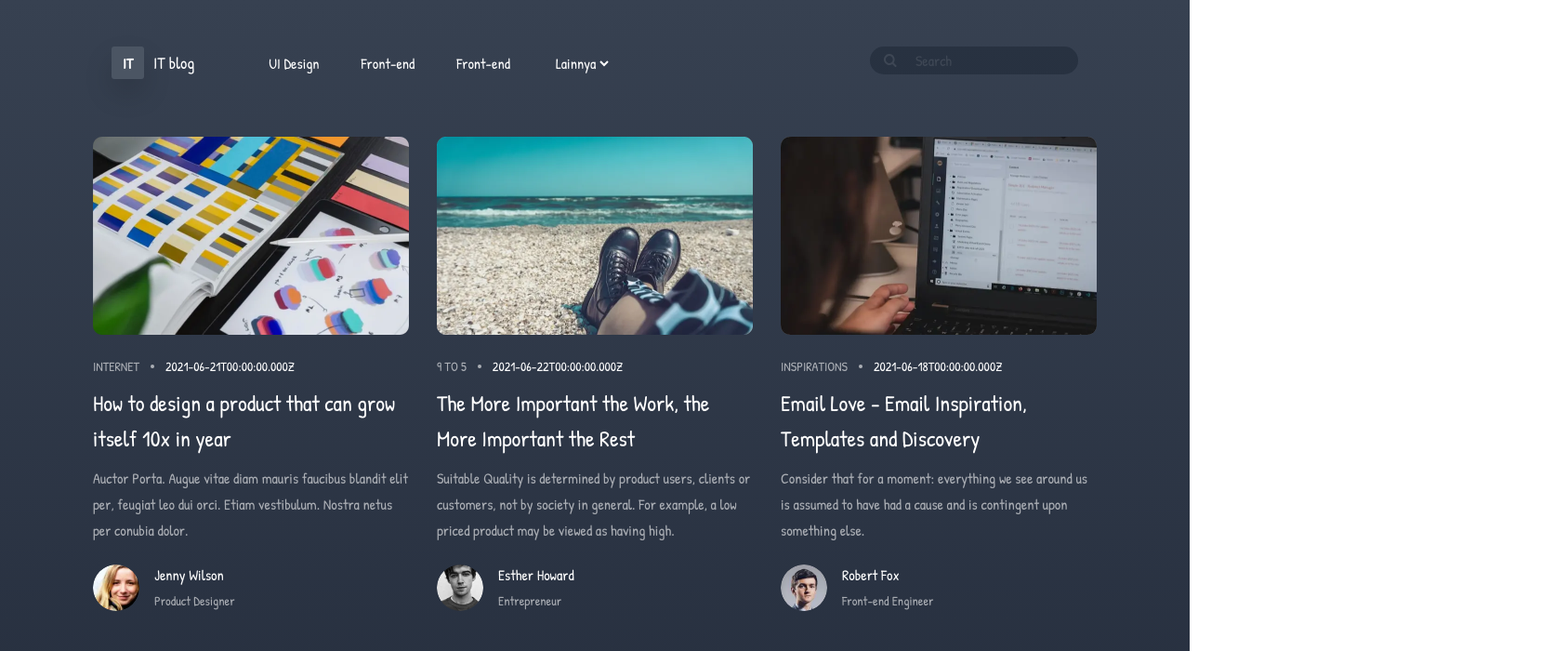
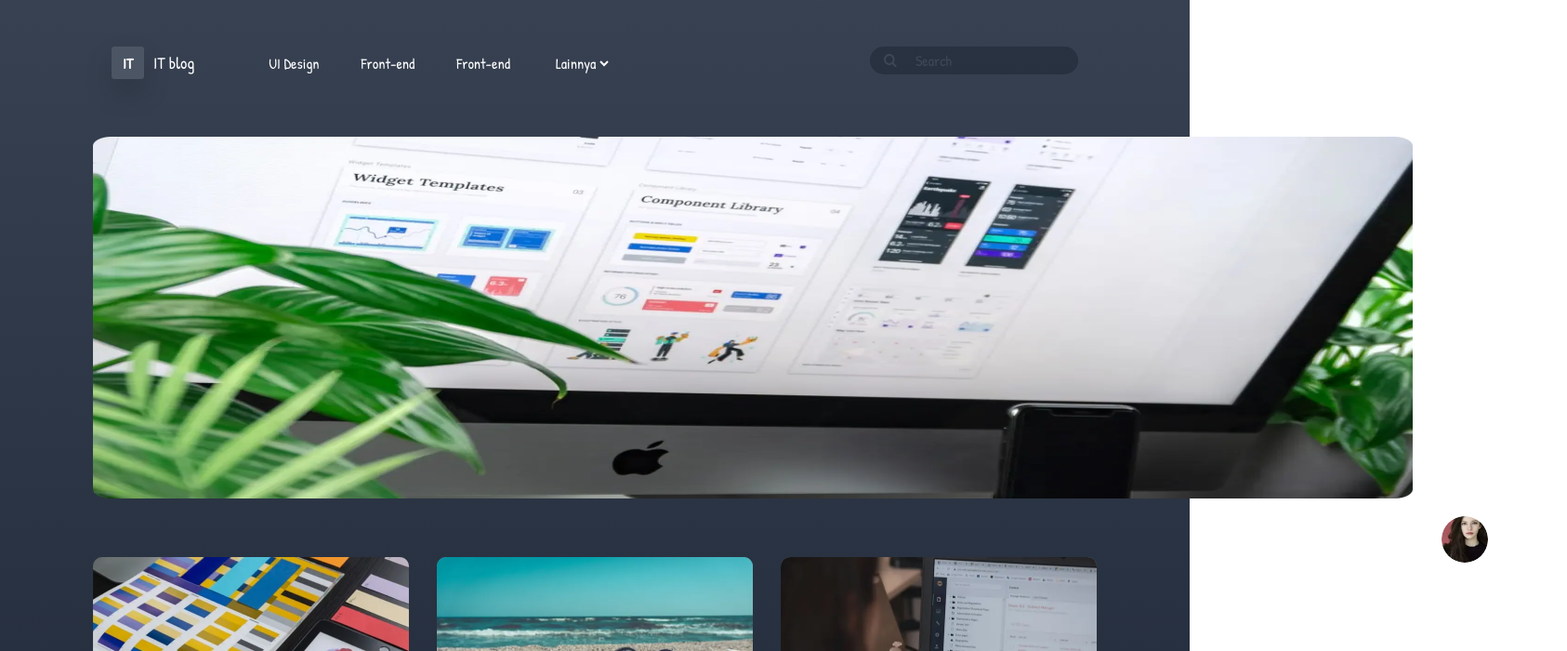
Before and after one commit to Bloge-17/bloge, a React (Vite) app: page / in a window 1280 px wide. Shown: the top 700 px of the page at 93% size, 1686 px wide, since content can reach past the window. Built offline with nearby package versions, Linux system fonts and the light colour scheme; data requests are answered from the project's data file.

Commit message:
context , last date post (#13)

```diff
--- a/src/App.jsx
+++ b/src/App.jsx
@@ -1,36 +1,15 @@
-import { useEffect, useState } from "react";
 import "./App.scss";
 import { Header } from "./layout/Header/Header";
-import { Card } from "./layout/components/Card/Card";
-import { Main } from "./layout/components/Main/Main";
+import { Main } from "./components/Main/Main";
+import { CardProvider } from "./providers/context/CardProvider";
 
 function App() {
-  const [data, setData] = useState([]);
-
-  useEffect(() => {
-    async function renderCards() {
-      try {
-        const response = await fetch("http://localhost:3000/cards");
-
-        if (response.ok) {
-          const arr = await response.json();
-          setData(arr);
-        } else {
-          console.log("error");
-        }
-      } catch (e) {
-        console.log(e);
-      }
-    }
-    renderCards();
-  }, []);
-
-  let cards = data.map((el) => <Card {...el} key={el.id} />);
-
   return (
     <>
-      <Header />
-      <Main cards={cards} />
+      <CardProvider>
+        <Header />
+        <Main />
+      </CardProvider>
     </>
   );
 }
--- a/src/layout/components/Card/Card.jsx
+++ b/src/components/Card/Card.jsx
@@ -2,20 +2,40 @@ import "./Card.scss";
 
 import React from "react";
 
-export const Card = ({ image, theme, date, heading, text, author }) => {
+export const Card = ({ image, theme, date, heading, text, author, lastPost}) => {
+let arrMonth = [
+  "Jan",
+  "Feb",
+  "Mar",
+  "Apr",
+  "May",
+  "Jun",
+  "Jul",
+  "Aug",
+  "Sep",
+  "Oct",
+  "Nov",
+  "Dec",
+];
 
 
+  let d = new Date(date)
+  let month = arrMonth[d.getMonth()]
+  let day = d.getDate()
+  let year =d.getFullYear()
 
+
+  let stamp = +d
 
 
   return (
 
-    <article className="post">
-      <img className="post__img" src={image} alt="pic" />
+    <article className={stamp===lastPost ? "last-post" : "post"}  >
+      <img className={stamp===lastPost ? "last__img" : "post__img"} src={image} alt="pic" />
       <div className="post__content">
         <p className="post__theme">{theme}</p>
         <span className="point"></span>
-        <p className="post__date">{date}</p>
+        <p className="post__date">{month} {day}, {year}</p>
         <h3 className="post__heading">{heading}</h3>
         <p className="post__text">{text}</p>
         <div className="post__author">
--- a/src/layout/components/Card/Card.scss
+++ b/src/components/Card/Card.scss
@@ -6,6 +6,24 @@ border-radius: 100px;
 background: rgba(255, 255, 255, 0.6);
 display: inline-block;
 
+}
+
+.last-post{
+  width: 100%;
+  display: flex;
+  grid-column-start: 1;
+  grid-column-end: 4;
+ gap: 31px;
+ max-height: 389px;
+ order: -1;
+
+ &__img{
+   object-fit: cover;
+    object-position: center;
+    max-width: 710px;
+    margin-bottom: 20px;
+    border-radius: 10px;
+ }
 }
 
 .post{
--- /dev/null
+++ b/src/components/Main/Main.jsx
@@ -0,0 +1,8 @@
+import React, { useContext } from "react";
+import "./Main.scss";
+import { CardContext } from "../../providers/context/CardContext";
+
+export const Main = () => {
+  const { cards } = useContext(CardContext);
+  return <main>{cards}</main>;
+};
--- a/src/layout/components/Main/Main.jsx
+++ /dev/null
@@ -1,6 +0,0 @@
-import React from "react";
-import "./Main.scss";
-
-export const Main = ({ cards }) => {
-  return <main>{cards}</main>;
-};
--- /dev/null
+++ b/src/providers/context/CardContext.js
@@ -0,0 +1,3 @@
+import { createContext } from "react";
+
+export const CardContext = createContext(null)
--- /dev/null
+++ b/src/providers/context/CardProvider.jsx
@@ -0,0 +1,43 @@
+import React from "react";
+import { CardContext } from "./CardContext";
+import { useState, useEffect } from "react";
+import { Card } from "../../components/Card/Card";
+
+export const CardProvider = ({ children }) => {
+  const [data, setData] = useState([]);
+
+  useEffect(() => {
+    async function renderCards() {
+      try {
+        const response = await fetch("http://localhost:3000/cards");
+
+        if (response.ok) {
+          const arr = await response.json();
+          setData(arr);
+        } else {
+          console.log("error");
+        }
+      } catch (e) {
+        console.log(e);
+      }
+    }
+    renderCards();
+  }, []);
+
+
+
+  let lastDate = data.map((el) => +(new Date((el.date))))
+ function getMaxOfArray() {
+   return Math.max.apply(null, lastDate);
+ }
+
+  let lastPost = getMaxOfArray() // находим дату последнего поста
+
+
+  let cards = data.map((el) => <Card {...el} lastPost={lastPost} key={el.id} />); // мапаем карточки
+
+
+  return (
+    <CardContext.Provider value={{ cards }}>{children}</CardContext.Provider>
+  );
+};
```
Also changed, not shown: src/components/Main/Main.scss (renamed from src/layout/components/Main/Main.scss).
